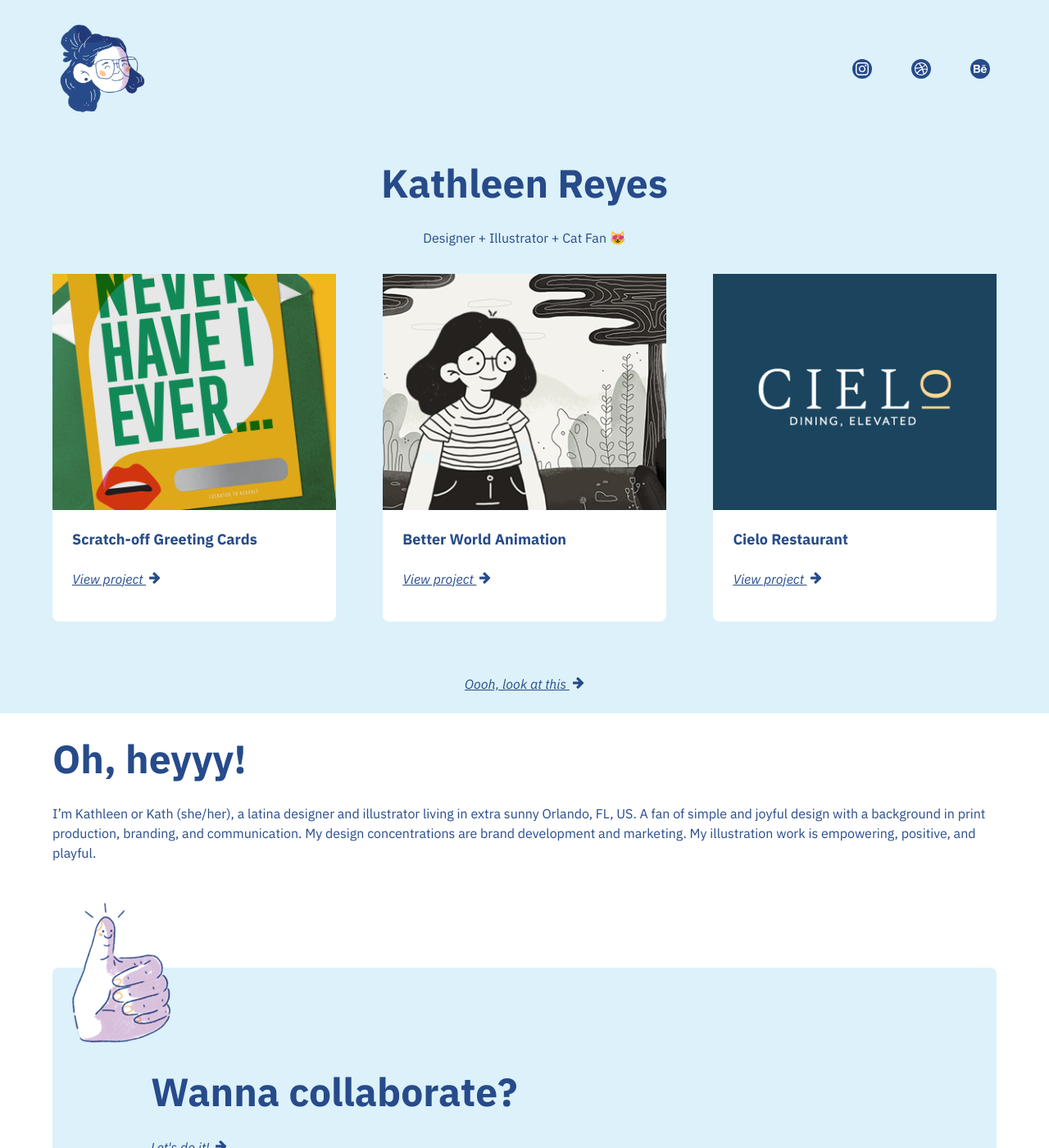
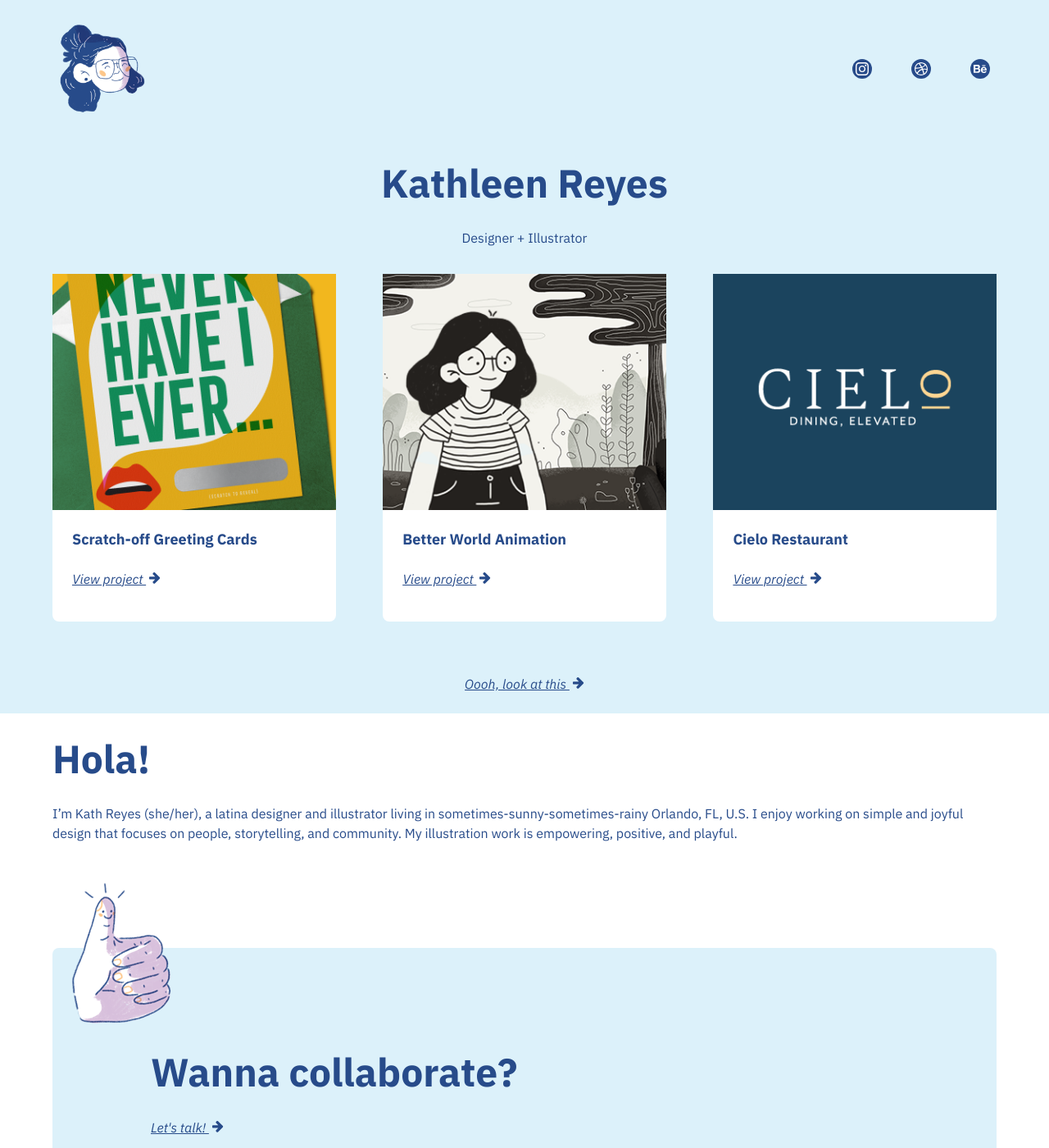
Before and after one commit to dlvjose/katreyyy, a Jekyll site: the page built from index.html, in a window 1280 px wide and 1400 px high. Shown: the whole window at 82% size. Built offline with Jekyll 4.4.1, drawn with Linux system fonts in a browser that asks for light colours.

Commit message:
Update Site Settings “site”

```diff
--- a/_data/site.yml
+++ b/_data/site.yml
@@ -1,25 +1,24 @@
 homepage:
-  headline: "Kathleen Reyes"
-  byline: "Designer + Illustrator + Cat Fan 😻"
-
+  headline: Kathleen Reyes
+  byline: Designer + Illustrator
 about:
-  headline: "Oh, heyyy!"
-  text: "I’m Kathleen or Kath (she/her), a latina designer and illustrator living in extra sunny Orlando, FL, US. A fan of simple and joyful design with a background in print production, branding, and communication. My design concentrations are brand development and marketing. My illustration work is empowering, positive, and playful."
-
+  headline: Hola!
+  text: I’m Kath Reyes (she/her), a latina designer and illustrator living in
+    sometimes-sunny-sometimes-rainy Orlando, FL, U.S. I enjoy working on simple
+    and joyful design that focuses on people, storytelling, and community. My
+    illustration work is empowering, positive, and playful.
 contact:
-  headline: "Wanna collaborate?"
-  link-text: "Let's do it!"
-  link-url: "katreyyy@gmail.com"
-
+  headline: Wanna collaborate?
+  link-text: Let's talk!
+  link-url: katreyyy@gmail.com
 four-o-four:
-  headline: "Ooops, where ya going? (404)"
-  link-text: "Take me back home!"
-  link-url: "/"
-
+  headline: Ooops, where ya going? (404)
+  link-text: Let's go back.
+  link-url: /
 socials:
-  instagram: "https://www.instagram.com/katreyyy/"
+  instagram: https://www.instagram.com/katreyyy/
   instagram-alt: Instagram icon.
-  dribbble: "https://dribbble.com/katreyyy"
+  dribbble: https://dribbble.com/katreyyy
   dribbble-alt: Dribbble icon.
-  behance: "https://www.behance.net/katreyyy"
+  behance: https://www.behance.net/katreyyy
   behance-alt: Behance icon.
```
